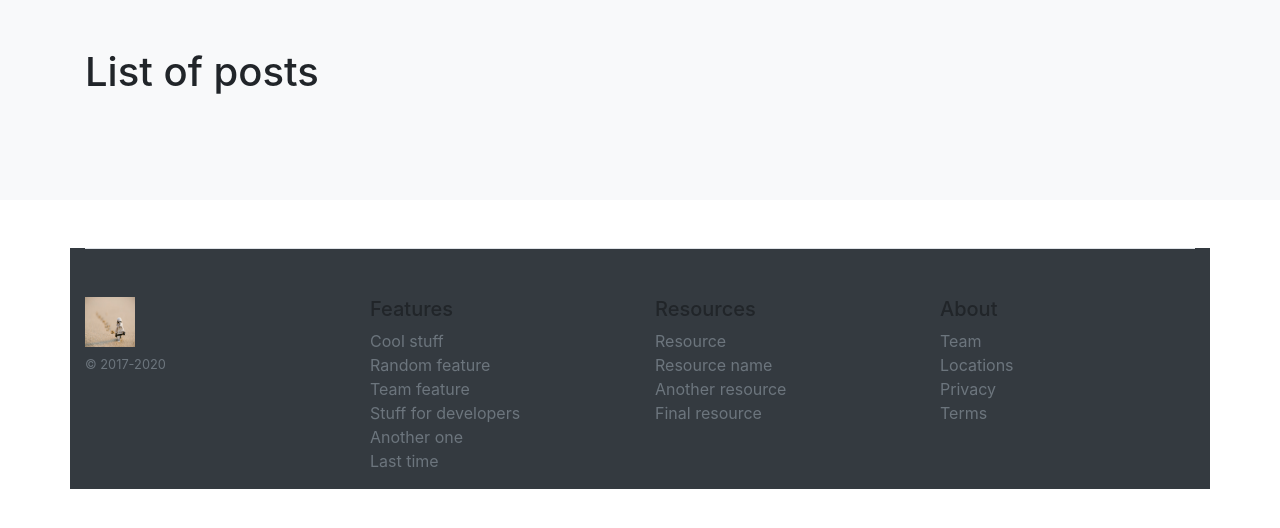
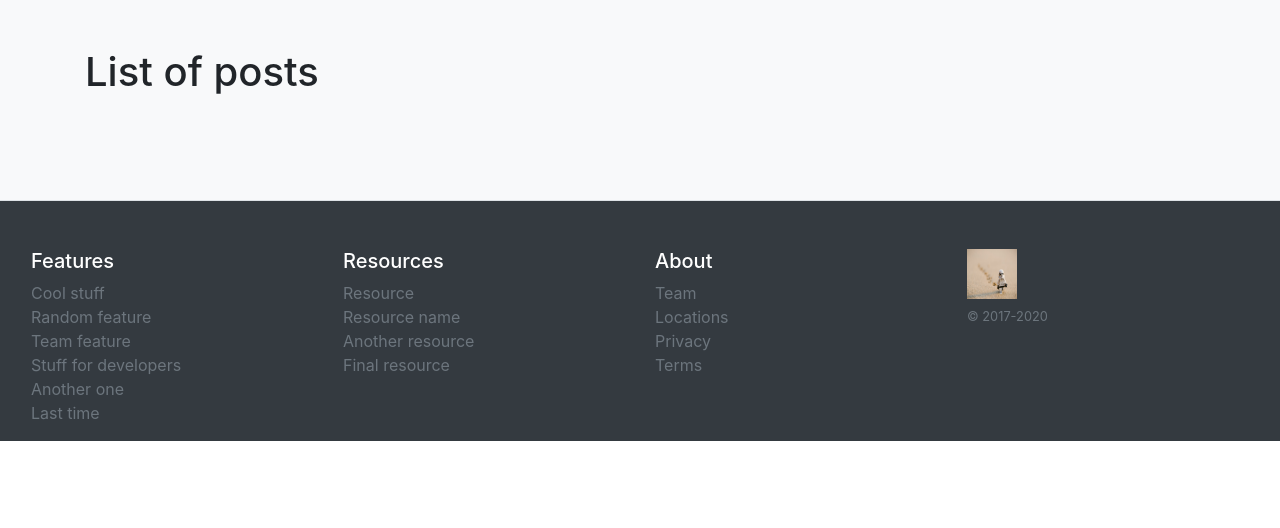
Before and after one commit to SaberHardy/official_blog, a Django app: page / in a window 1280 px wide. Shown: the part 92-620 px from the top of the page. Run offline with Django 4.2, Linux system fonts and the light colour scheme; data that the repository does not hold is empty; some libraries are stand-ins or nearby versions.

Commit message:
add offline styling

```diff
--- a/static/css/styles.css
+++ b/static/css/styles.css
@@ -1,5 +1,107 @@
-@import url('https://fonts.googleapis.com/css2?family=DM+Serif+Display&display=swap');
-@import url('https://fonts.googleapis.com/css2?family=PT+Serif:wght@400;700&display=swap');
+/*@import url('https://fonts.googleapis.com/css2?family=DM+Serif+Display&display=swap');*/
+/* latin-ext */
+@font-face {
+    font-family: 'DM Serif Display';
+    font-style: normal;
+    font-weight: 400;
+    font-display: swap;
+    src: url("../fonts/fonts_gstatics.woff2") format('woff2');
+    unicode-range: U+0100-024F, U+0259, U+1E00-1EFF, U+2020, U+20A0-20AB, U+20AD-20CF, U+2113, U+2C60-2C7F, U+A720-A7FF;
+}
+
+/* latin */
+@font-face {
+    font-family: 'DM Serif Display';
+    font-style: normal;
+    font-weight: 400;
+    font-display: swap;
+    src: url("../fonts/second_fonts.woff2") format('woff2');
+    unicode-range: U+0000-00FF, U+0131, U+0152-0153, U+02BB-02BC, U+02C6, U+02DA, U+02DC, U+2000-206F, U+2074, U+20AC, U+2122, U+2191, U+2193, U+2212, U+2215, U+FEFF, U+FFFD;
+}
+
+
+/*@import url('https://fonts.googleapis.com/css2?family=PT+Serif:wght@400;700&display=swap');*/
+
+/* cyrillic-ext */
+@font-face {
+    font-family: 'PT Serif';
+    font-style: normal;
+    font-weight: 400;
+    font-display: swap;
+    src: url("../fonts/ptserif.woff2") format('woff2');
+    unicode-range: U+0460-052F, U+1C80-1C88, U+20B4, U+2DE0-2DFF, U+A640-A69F, U+FE2E-FE2F;
+}
+
+/* cyrillic */
+@font-face {
+    font-family: 'PT Serif';
+    font-style: normal;
+    font-weight: 400;
+    font-display: swap;
+    src: url("../fonts/ptserif.woff2") format('woff2');
+    unicode-range: U+0301, U+0400-045F, U+0490-0491, U+04B0-04B1, U+2116;
+}
+
+/* latin-ext */
+@font-face {
+    font-family: 'PT Serif';
+    font-style: normal;
+    font-weight: 400;
+    font-display: swap;
+    src: url("../fonts/ptserif.woff2") format('woff2');
+    unicode-range: U+0100-024F, U+0259, U+1E00-1EFF, U+2020, U+20A0-20AB, U+20AD-20CF, U+2113, U+2C60-2C7F, U+A720-A7FF;
+}
+
+/* latin */
+@font-face {
+    font-family: 'PT Serif';
+    font-style: normal;
+    font-weight: 400;
+    font-display: swap;
+    src: url("../fonts/display_fonts.woff2") format('woff2');
+    unicode-range: U+0000-00FF, U+0131, U+0152-0153, U+02BB-02BC, U+02C6, U+02DA, U+02DC, U+2000-206F, U+2074, U+20AC, U+2122, U+2191, U+2193, U+2212, U+2215, U+FEFF, U+FFFD;
+}
+
+/* cyrillic-ext */
+@font-face {
+    font-family: 'PT Serif';
+    font-style: normal;
+    font-weight: 700;
+    font-display: swap;
+    src: url("../fonts/ptserif2.woff2") format('woff2');
+    unicode-range: U+0460-052F, U+1C80-1C88, U+20B4, U+2DE0-2DFF, U+A640-A69F, U+FE2E-FE2F;
+}
+
+/* cyrillic */
+@font-face {
+    font-family: 'PT Serif';
+    font-style: normal;
+    font-weight: 700;
+    font-display: swap;
+    src: url("../fonts/ptserif2.woff2") format('woff2');
+    unicode-range: U+0301, U+0400-045F, U+0490-0491, U+04B0-04B1, U+2116;
+}
+
+/* latin-ext */
+@font-face {
+    font-family: 'PT Serif';
+    font-style: normal;
+    font-weight: 700;
+    font-display: swap;
+    src: url("../fonts/ptserif2.woff2") format('woff2');
+    unicode-range: U+0100-024F, U+0259, U+1E00-1EFF, U+2020, U+20A0-20AB, U+20AD-20CF, U+2113, U+2C60-2C7F, U+A720-A7FF;
+}
+
+/* latin */
+@font-face {
+    font-family: 'PT Serif';
+    font-style: normal;
+    font-weight: 700;
+    font-display: swap;
+    src: url("../fonts/ptserif3.woff2") format('woff2');
+    unicode-range: U+0000-00FF, U+0131, U+0152-0153, U+02BB-02BC, U+02C6, U+02DA, U+02DC, U+2000-206F, U+2074, U+20AC, U+2122, U+2191, U+2193, U+2212, U+2215, U+FEFF, U+FFFD;
+}
+
 
 .update-form input {
     border: 2px solid #ccc;
@@ -12,7 +114,7 @@
 }
 
 .card-info {
-    background-color: rgb(47,47,64);
+    background-color: rgb(47, 47, 64);
 }
 
 .h1 {
@@ -98,3 +200,7 @@ p {
     top: 295px;
     right: 50px;
 }
+
+.features {
+    color: white;
+}
--- a/templates/partials/footer.html
+++ b/templates/partials/footer.html
@@ -1,14 +1,9 @@
 {% load static %}
-<div class="container bg-dark">
-    <footer class="pt-4 my-md-5 pt-md-5 border-top">
-        <div class="row">
-            <div class="col-12 col-md">
-                <img class="mb-2" src="{% static 'small.jpeg' %}" alt="" width="50"
-                     height="50">
-                <small class="d-block mb-3 text-muted">&copy; 2017-2020</small>
-            </div>
+{#<div class="container bg-dark">#}
+    <footer class="pt-4 pt-md-5 border-top bg-dark">
+        <div class="row mx-3">
             <div class="col-6 col-md">
-                <h5>Features</h5>
+                <h5 class="features">Features</h5>
                 <ul class="list-unstyled text-small">
                     <li><a class="text-muted" href="#">Cool stuff</a></li>
                     <li><a class="text-muted" href="#">Random feature</a></li>
@@ -19,7 +14,7 @@
                 </ul>
             </div>
             <div class="col-6 col-md">
-                <h5>Resources</h5>
+                <h5 class="features">Resources</h5>
                 <ul class="list-unstyled text-small">
                     <li><a class="text-muted" href="#">Resource</a></li>
                     <li><a class="text-muted" href="#">Resource name</a></li>
@@ -28,7 +23,7 @@
                 </ul>
             </div>
             <div class="col-6 col-md">
-                <h5>About</h5>
+                <h5 class="features">About</h5>
                 <ul class="list-unstyled text-small">
                     <li><a class="text-muted" href="#">Team</a></li>
                     <li><a class="text-muted" href="#">Locations</a></li>
@@ -36,6 +31,11 @@
                     <li><a class="text-muted" href="#">Terms</a></li>
                 </ul>
             </div>
+            <div class="col-12 col-md">
+                <img class="mb-2" src="{% static 'small.jpeg' %}" alt="" width="50"
+                     height="50">
+                <small class="d-block mb-3 text-muted">&copy; 2017-2020</small>
+            </div>
         </div>
     </footer>
 </div>
```
Also changed, not shown: static/fonts/display_fonts.woff2 (added), static/fonts/fonts_gstatics.woff2 (added), static/fonts/ptserif.woff2 (added), static/fonts/ptserif2.woff2 (added), static/fonts/ptserif3.woff2 (added), static/fonts/second_fonts.woff2 (added).
